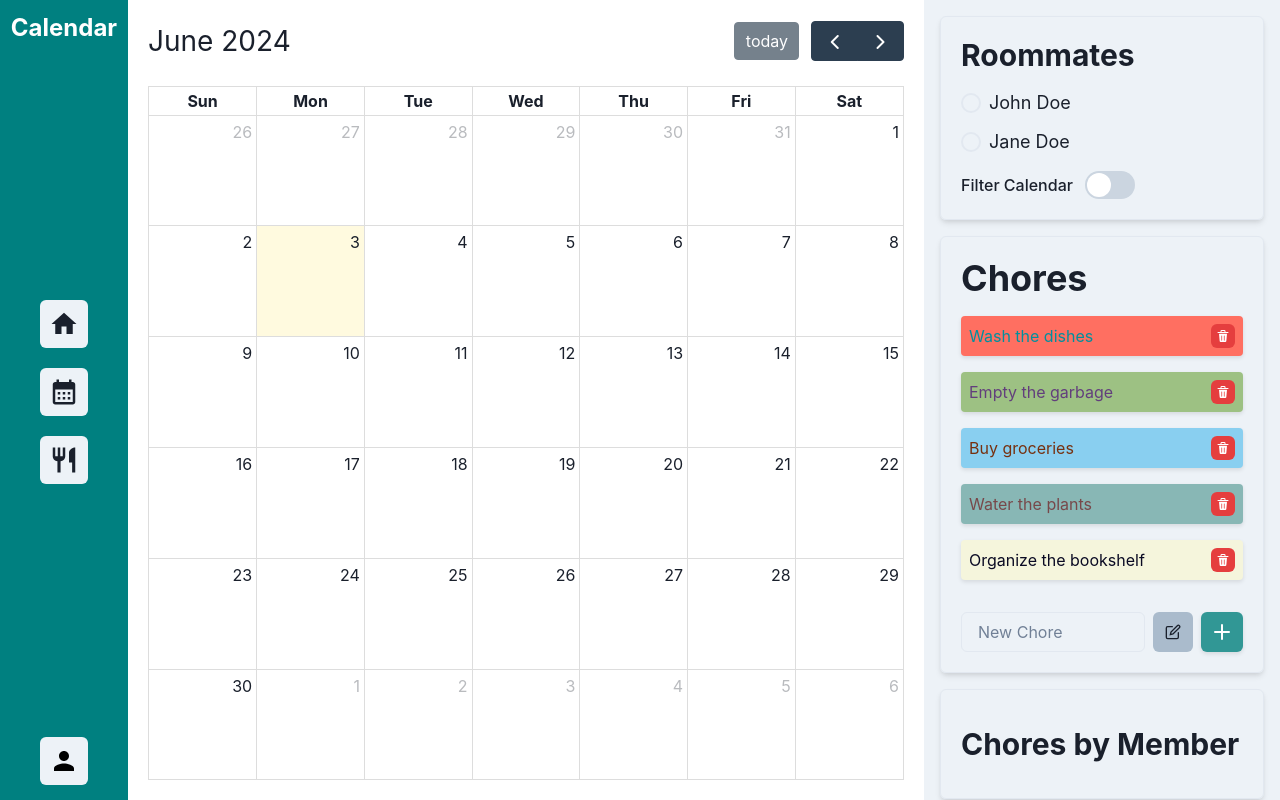
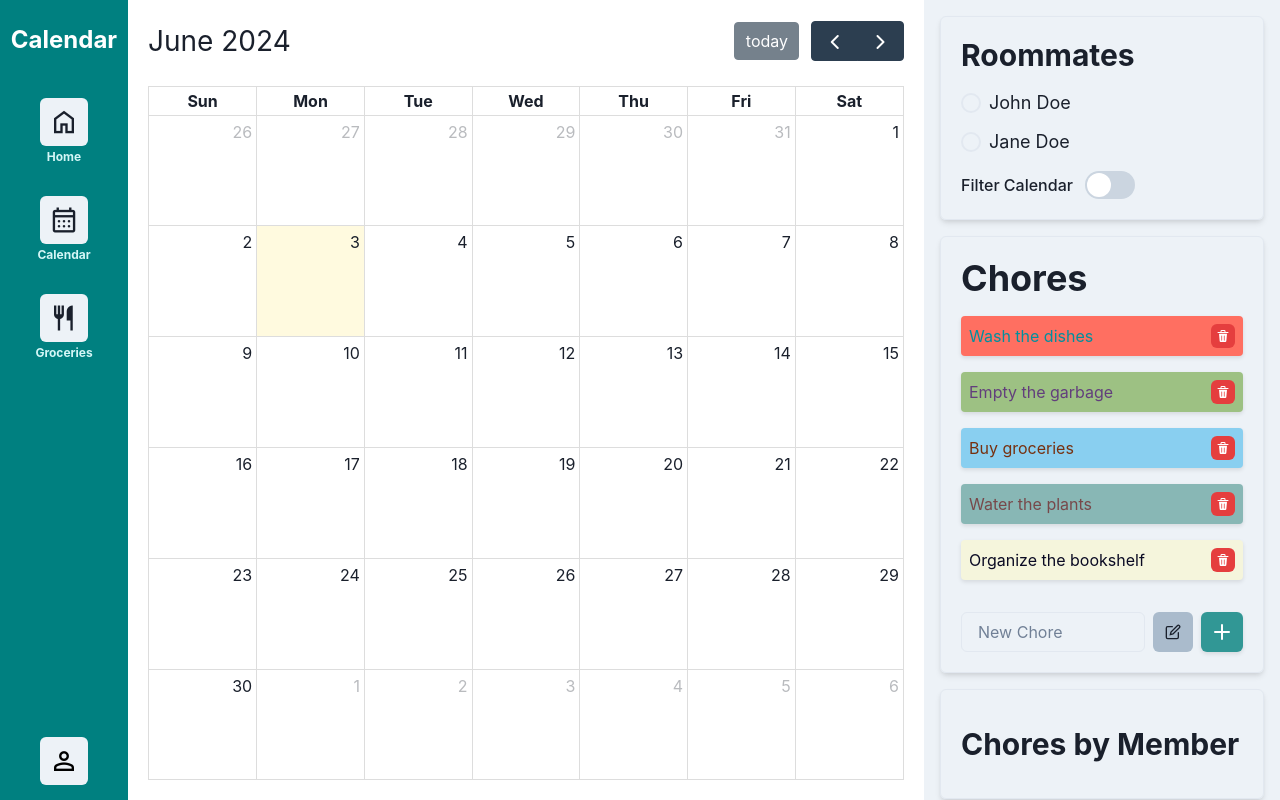
Before and after one commit to ubc-cpsc455-2024S/project-05_bus, a React (Vite) app in the folder client/: page /calendar in a window 1280 px wide. Built offline with nearby package versions, Linux system fonts and the light colour scheme.

Commit message:
Use google icons and fix button styling

```diff
--- a/client/src/components/Navbar/Navbar.css
+++ b/client/src/components/Navbar/Navbar.css
@@ -16,37 +16,56 @@
   color: white;
   font-size: x-large;
   font-weight: bold;
-  padding-top: 10px;
+  padding-top: 22px;
 }
 
 .page-buttons {
-  display: flex;
-  flex-direction: column;
   justify-content: center;
-  align-items: center;
+  align-items: flex-start;
   width: 100%;
   flex-grow: 1;
+  margin-top: 20px;
 }
 
 nav {
-  display: flex;
-  flex-direction: column;
+  display: grid;
   align-items: center;
 }
 
 .page-button {
-  margin: 10px;
+  margin: 20px 10px 0px 10px;
+  padding: 0px !important;
+  overflow: hidden;
+}
+
+.page-button-container {
+  display: flex;
+  flex-direction: column;
+  align-items: center;
+  justify-content: center;
+}
+
+.page-label {
+  font-size: 12px;
+  color: #d4f6f6;
+  font-weight: bold;
+  margin: 2px 0px 10px 0px;
 }
 
 .page-button:hover, .profile-button:hover {
   background-color: #ddd;
 }
 
+.icon {
+  font-size: 30px;
+}
+
 .profile-button {
   margin-bottom: 15px;
+  padding: 0px !important;
 }
 
-.default-user-icon {
+.profile-icon {
   color: black;
 }
 
--- a/client/src/components/Navbar/Navbar.jsx
+++ b/client/src/components/Navbar/Navbar.jsx
@@ -1,6 +1,6 @@
 import './Navbar.css'
 import {
-  IconButton,
+  Button,
   ButtonGroup,
   Avatar,
   Popover,
@@ -11,9 +11,8 @@ import {
   PopoverCloseButton,
 } from '@chakra-ui/react'
 import { useLocation } from 'react-router-dom'
-import { Home, CalendarMonth, Restaurant, Person } from '@mui/icons-material'
 
-const Navbar = () => {
+export default function Navbar() {
   const location = useLocation();
 
   const getPageName = (pathname) => {
@@ -28,18 +27,35 @@ const Navbar = () => {
       <h1 className="page-name">{pageName}</h1>
       <ButtonGroup className="page-buttons">
         <nav>
-          <IconButton className="page-button" as="a" href="/" icon={<Home sx={{fontSize: 30}}/>} size="lg" />
-          <IconButton className="page-button" as="a" href="/calendar" icon={<CalendarMonth sx={{fontSize: 30}}/>} size="lg"/>
-          <IconButton className="page-button" as="a" href="/groceries" icon={<Restaurant sx={{fontSize: 30}}/>} size="lg"/>
+          <div className="page-button-container">
+            <Button className="page-button" as="a" href="/" size="lg">
+              <span className="material-symbols-outlined icon">home</span>
+            </Button>
+            <p className="page-label">Home</p>
+          </div>
+          <div className="page-button-container">
+            <Button className="page-button" as="a" href="/calendar" size="lg">
+              <span className="material-symbols-outlined icon">calendar_month</span>
+            </Button>
+            <p className="page-label">Calendar</p>
+          </div>
+          <div className="page-button-container">
+            <Button className="page-button" as="a" href="/groceries" size="lg">
+              <span className="material-symbols-outlined icon">restaurant</span>
+            </Button>
+            <p className="page-label">Groceries</p>
+          </div>
         </nav>
       </ButtonGroup>
       <Popover placement="right-start" isLazy>
         <PopoverTrigger>
-          <IconButton
-          className="profile-button"
-          icon={<Avatar size="sm" bg="none" icon={<Person className="default-user-icon" sx={{fontSize: 30}}/>} />}
-          size="lg"
-          />
+          <Button className="profile-button" size="lg">
+            <Avatar
+              size="sm"
+              bg="none"
+              icon={<span className="icon profile-icon material-symbols-outlined">person</span>}
+            />
+          </Button>
         </PopoverTrigger>
         <PopoverContent className="profile-popover-content">
           <PopoverHeader className="profile-popover-header">
@@ -56,5 +72,3 @@ const Navbar = () => {
     </div>
   )
 }
-
-export default Navbar;
```
